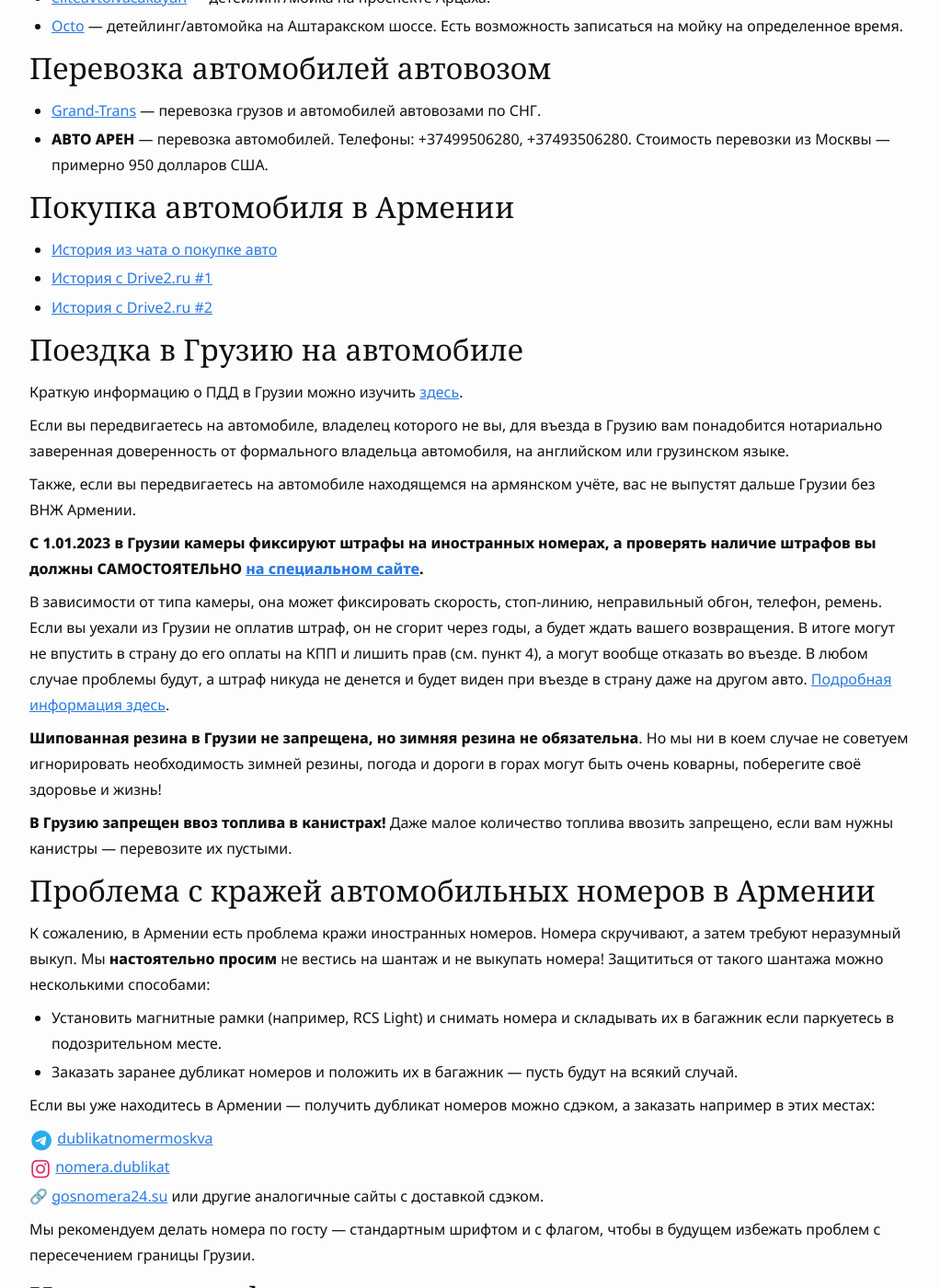
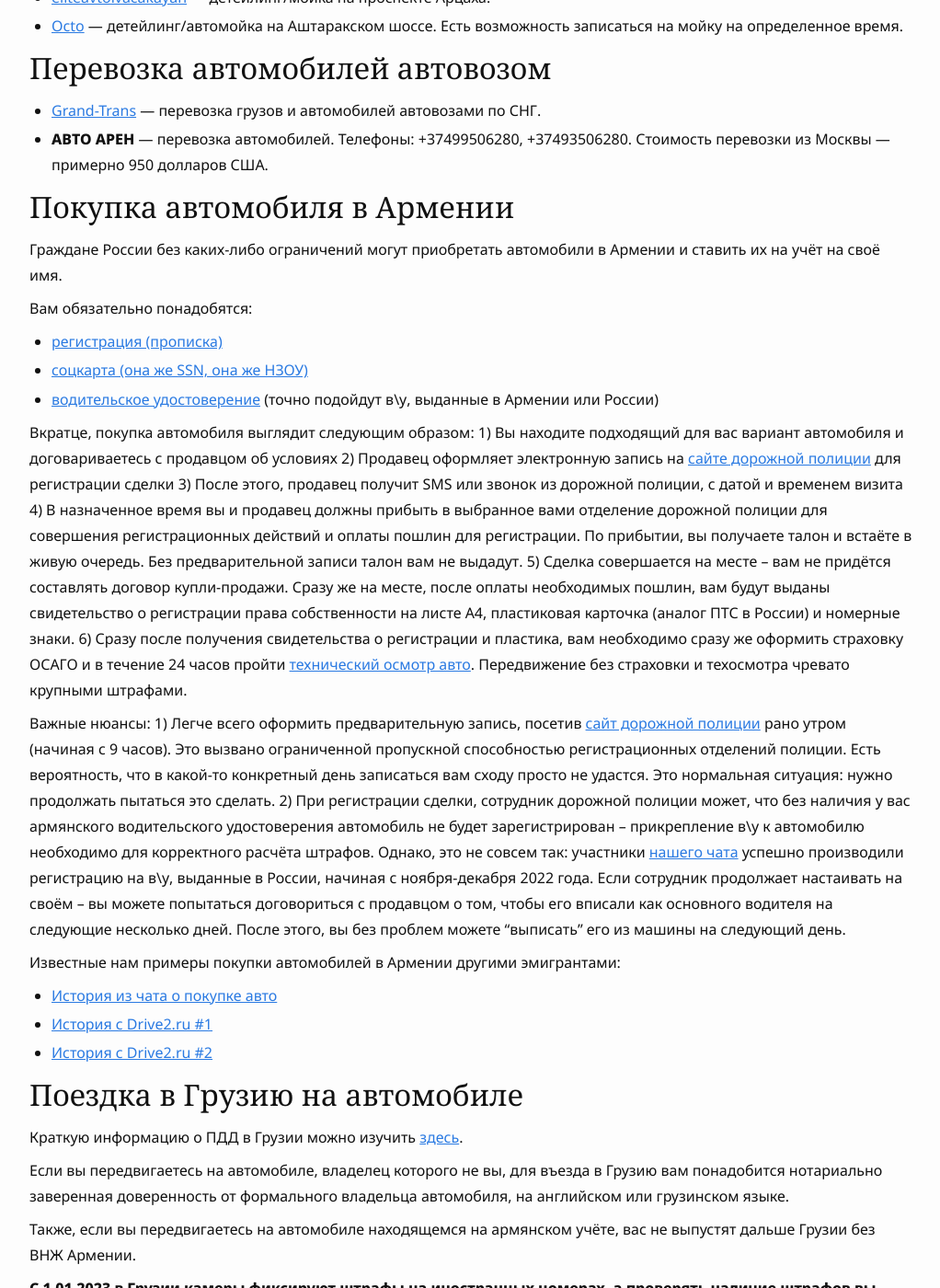
Before and after one commit to haywiki/haywiki.github.io, a Jekyll site: the page built from drive/index.md, in a window 1280 px wide and 1400 px high, scrolled down 2912 px. Shown: the whole window at 92% size, without its empty margins (128-1150 px from the left). Built offline with Jekyll 4.4.1, drawn with Linux system fonts in a browser that asks for light colours; nearby versions of some CDN libraries; a script that is not in the unit is left out; some of the changed text lies outside the part shown.

Commit message:
updates on process of buying a car in Armenia

```diff
--- a/drive/index.md
+++ b/drive/index.md
@@ -98,6 +98,27 @@
 
 ## Покупка автомобиля в Армении
 
+Граждане России без каких-либо ограничений могут приобретать автомобили в Армении и ставить их на учёт на своё имя.
+
+Вам обязательно понадобятся:
+- [регистрация (прописка)](../documents/registration.md)
+- [соцкарта (она же SSN, она же НЗОУ)](../documents/number.md)
+- [водительское удостоверение](../drive/license.md) (точно подойдут в\у, выданные в Армении или России)
+
+Вкратце, покупка автомобиля выглядит следующим образом:
+1) Вы находите подходящий для вас вариант автомобиля и договариваетесь с продавцом об условиях
+2) Продавец оформляет электронную запись на [сайте дорожной полиции](https://roadpolice.am/ru) для регистрации сделки
+3) После этого, продавец получит SMS или звонок из дорожной полиции, с датой и временем визита
+4) В назначенное время вы и продавец должны прибыть в выбранное вами отделение дорожной полиции для совершения регистрационных действий и оплаты пошлин для регистрации. По прибытии, вы получаете талон и встаёте в живую очередь. Без предварительной записи талон вам не выдадут.
+5) Сделка совершается на месте -- вам не придётся составлять договор купли-продажи. Сразу же на месте, после оплаты необходимых пошлин, вам будут выданы свидетельство о регистрации права собственности на листе А4, пластиковая карточка (аналог ПТС в России) и номерные знаки.
+6) Сразу после получения свидетельства о регистрации и пластика, вам необходимо сразу же оформить страховку ОСАГО и в течение 24 часов пройти [технический осмотр авто](../drive/index.md#технический-осмотр-авто). Передвижение без страховки и техосмотра чревато крупными штрафами.
+
+Важные нюансы:
+1) Легче всего оформить предварительную запись, посетив [сайт дорожной полиции](https://roadpolice.am/ru) рано утром (начиная с 9 часов). Это вызвано ограниченной пропускной способностью регистрационных отделений полиции. Есть вероятность, что в какой-то конкретный день записаться вам сходу просто не удастся. Это нормальная ситуация: нужно продолжать пытаться это сделать.
+2) При регистрации сделки, сотрудник дорожной полиции может, что без наличия у вас армянского водительского удостоверения автомобиль не будет зарегистрирован -- прикрепление в\у к автомобилю необходимо для корректного расчёта штрафов. Однако, это не совсем так: участники [нашего чата](https://t.me/am_autoclub) успешно производили регистрацию на в\у, выданные в России, начиная с ноября-декабря 2022 года. Если сотрудник продолжает настаивать на своём -- вы можете попытаться договориться с продавцом о том, чтобы его вписали как основного водителя на следующие несколько дней. После этого, вы без проблем можете "выписать" его из машины на следующий день.
+
+Известные нам примеры покупки автомобилей в Армении другими эмигрантами:
+
 - [История из чата о покупке авто](https://t.me/am_autoclub/1473)
 - [История с Drive2.ru #1](https://www.drive2.ru/l/630599881295139384/)
 - [История с Drive2.ru #2](https://www.drive2.ru/l/642707703340221089/)
```
Also changed, not shown: other parts of drive/index.md (+4 -4 lines).
